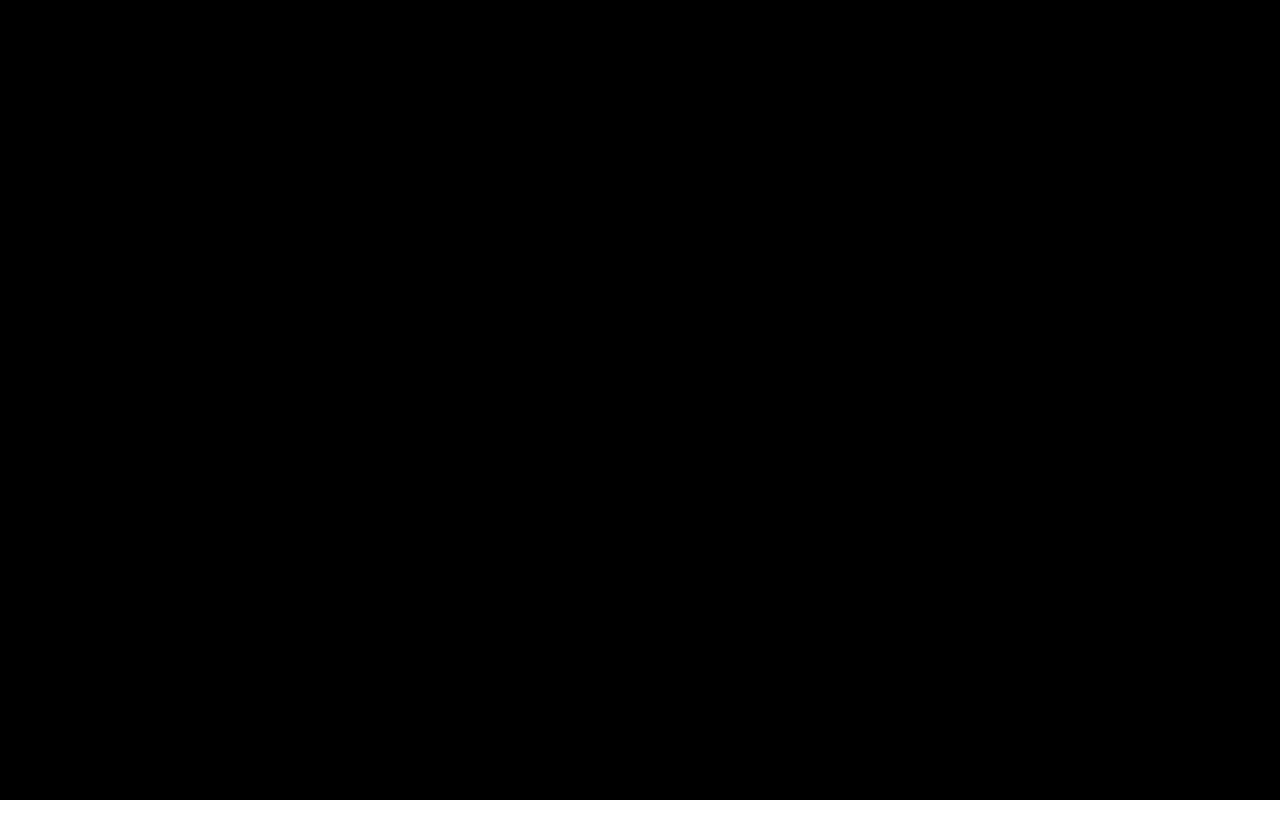
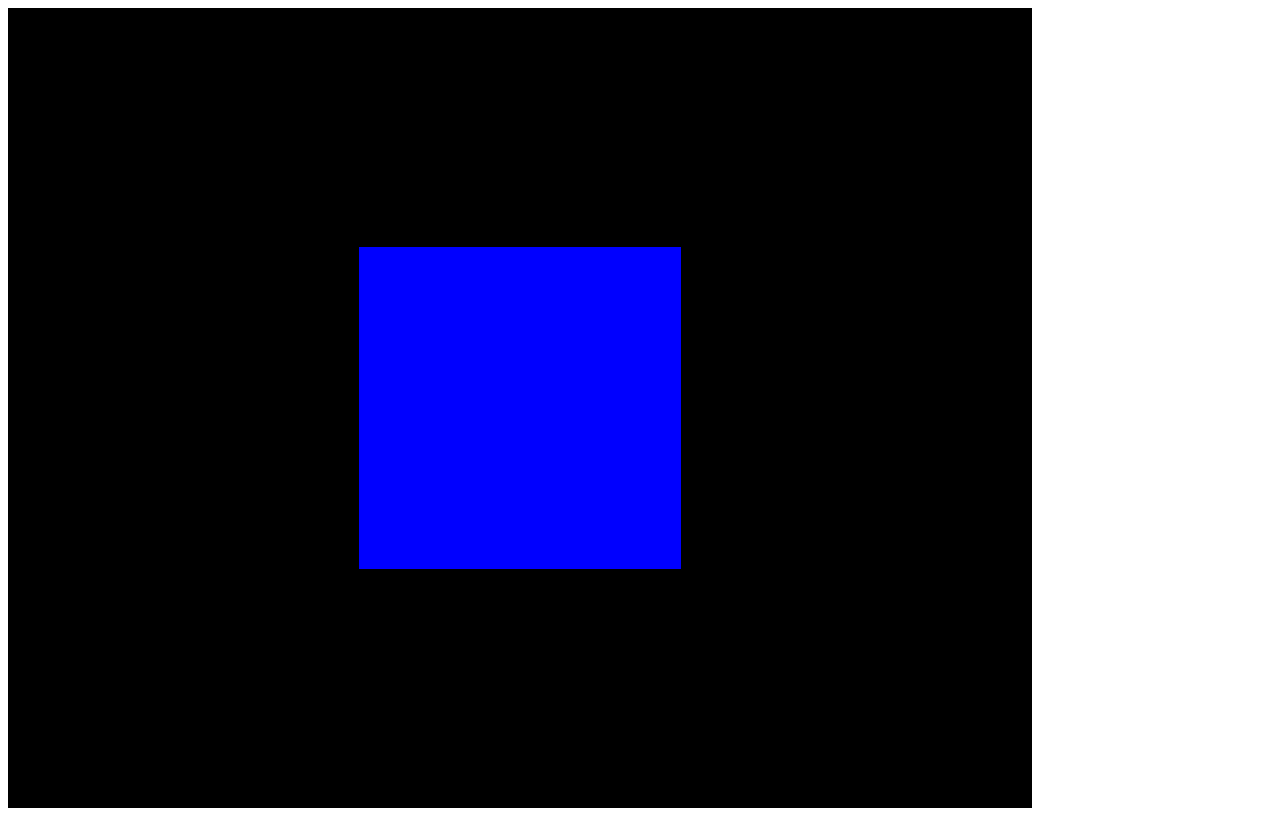
Before and after one commit to znkim-home/webgl, a Vue app in the folder webgl/: page / in a window 1280 px wide. Built offline with nearby package versions, Linux system fonts and the light colour scheme.

Commit message:
Revert "feat : set to fit canvas size"
This reverts commit 30975cf5d714fb6c9623486ff9ec902a596d87da.

```diff
--- a/webgl/public/css/reset.css
+++ /dev/null
@@ -1,51 +0,0 @@
-/* http://meyerweb.com/eric/tools/css/reset/
-   v2.0 | 20110126
-   License: none (public domain)
-*/
-
-html, body, div, span, applet, object, iframe,
-h1, h2, h3, h4, h5, h6, p, blockquote, pre,
-a, abbr, acronym, address, big, cite, code,
-del, dfn, em, img, ins, kbd, q, s, samp,
-small, strike, strong, sub, sup, tt, var,
-b, u, i, center,
-dl, dt, dd, ol, ul, li,
-fieldset, form, label, legend,
-table, caption, tbody, tfoot, thead, tr, th, td,
-article, aside, canvas, details, embed,
-figure, figcaption, footer, header, hgroup,
-menu, nav, output, ruby, section, summary,
-time, mark, audio, video {
-	margin: 0;
-	padding: 0;
-	border: 0;
-	font-size: 100%;
-	font: inherit;
-	vertical-align: baseline;
-}
-/* HTML5 display-role reset for older browsers */
-article, aside, details, figcaption, figure,
-footer, header, hgroup, menu, nav, section {
-	display: block;
-}
-html {
-  overflow: hidden;
-}
-body {
-	line-height: 1;
-}
-ol, ul {
-	list-style: none;
-}
-blockquote, q {
-	quotes: none;
-}
-blockquote:before, blockquote:after,
-q:before, q:after {
-	content: '';
-	content: none;
-}
-table {
-	border-collapse: collapse;
-	border-spacing: 0;
-}
--- a/webgl/public/index.html
+++ b/webgl/public/index.html
@@ -5,14 +5,13 @@
     <meta http-equiv="X-UA-Compatible" content="IE=edge">
     <meta name="viewport" content="width=device-width,initial-scale=1.0">
     <link rel="icon" href="<%= BASE_URL %>favicon.ico">
-    <link rel="stylesheet" href="<%= BASE_URL %>css/reset.css">
     <title><%= htmlWebpackPlugin.options.title %></title>
   </head>
   <body>
     <noscript>
       <strong>We're sorry but <%= htmlWebpackPlugin.options.title %> doesn't work properly without JavaScript enabled. Please enable it to continue.</strong>
     </noscript>
-    <!--<script type="" src="<%= BASE_URL %>js/sylvester/sylvester.js"></script>-->
+    <script type="" src="<%= BASE_URL %>js/sylvester/sylvester.js"></script>
     <script type="" src="<%= BASE_URL %>js/gl-matrix/gl-matrix.js"></script>
     <div id="app"></div>
     <!-- built files will be auto injected -->
--- a/webgl/src/components/AppMain.vue
+++ b/webgl/src/components/AppMain.vue
@@ -10,24 +10,17 @@
 
 const vertexShaderSource = `
   attribute vec4 aVertexPosition;
-  attribute vec4 aVertexColor;
-
   uniform mat4 uModelViewMatrix;
   uniform mat4 uProjectionMatrix;
-
-  varying lowp vec4 vColor;
   void main(void) {
     gl_Position = uProjectionMatrix * uModelViewMatrix * aVertexPosition;
-    vColor = aVertexColor;
   }
 `;
 const fragmentShaderSource = `
-  varying lowp vec4 vColor;
   void main(void) {
-    gl_FragColor = vColor;
+    gl_FragColor = vec4(0.0, 0.0, 1.0, 1.0);
   }
 `;
-//gl_FragColor = vec4(0.0, 0.0, 1.0, 1.0);
 export default {
   name: 'WebGL',
   data() {
@@ -38,7 +31,7 @@
       fragmentShader: null,
       vertexShader: null,
       squareVerticesBuffer: null,
-      squareVerticesColorBuffer: null,
+      squareVerticesBuffer2: null,
       mvMatrxi: null,
       perspectiveMatrix: null,
       programInfo: null
@@ -51,20 +44,10 @@
     init() {
       this.gl = null;
       this.canvas = document.getElementById("glcanvas");
-      this.setScreenSize();
-      window.addEventListener("resize", this.setScreenSize);
       this.initWebGL();
       this.initShader();
       this.initBuffers();
       this.drawScene();
-    },
-    setScreenSize() {
-      this.canvas.width = window.innerWidth;
-      this.canvas.height = window.innerHeight;
-      if (this.gl) {
-        this.gl.viewport(0, 0, this.canvas.width, this.canvas.height);
-        this.drawScene()
-      }
     },
     initWebGL() {
       try {
@@ -76,7 +59,7 @@
         alert("Unable to initialize WebGL. Your browser may not support it.");
         this.gl = null;
       }
-      //this.gl.viewport(0, 0, this.canvas.width, this.canvas.height);
+      this.gl.viewport(0, 0, this.canvas.width, this.canvas.height);
       return this.gl;
     },
     setShaderProgram(vertexShader, fragmentShader) {
@@ -87,10 +70,6 @@
       if (!this.gl.getProgramParameter(this.shaderProgram, this.gl.LINK_STATUS)) {
         alert("Unable to initialize the shader program.");
       }
-
-      let vertexColorAttribute = this.gl.getAttribLocation(this.shaderProgram, "aVertexColor");
-      this.gl.enableVertexAttribArray(vertexColorAttribute);
-
       this.programInfo = {
         program: this.shaderProgram,
         attribLocations: {
@@ -115,20 +94,10 @@
         1.0, -1.0,
         -1.0, -1.0,
       ];
-      const colors = [
-        1.0,  1.0,  1.0,  1.0,    // 흰색
-        1.0,  0.0,  0.0,  1.0,    // 빨간색
-        0.0,  1.0,  0.0,  1.0,    // 녹색
-        0.0,  0.0,  1.0,  1.0     // 파란색
-      ];
       let gl = this.gl;
       this.squareVerticesBuffer = gl.createBuffer();
       gl.bindBuffer(gl.ARRAY_BUFFER, this.squareVerticesBuffer);
       gl.bufferData(gl.ARRAY_BUFFER, new Float32Array(positions), gl.STATIC_DRAW);
-
-      this.squareVerticesColorBuffer = gl.createBuffer();
-      gl.bindBuffer(gl.ARRAY_BUFFER, this.squareVerticesColorBuffer);
-      gl.bufferData(gl.ARRAY_BUFFER, new Float32Array(colors), gl.STATIC_DRAW);
     },
     getShader(type) {
       let gl = this.gl;
@@ -192,7 +161,7 @@
         this.programInfo.uniformLocations.modelViewMatrix,
         false,
         modelViewMatrix);
-      this.gl.drawArrays(this.gl.TRIANGLE_STRIP, 1, 4);
+      this.gl.drawArrays(this.gl.TRIANGLE_STRIP, 0, 4);
     }
   }
 }
```
